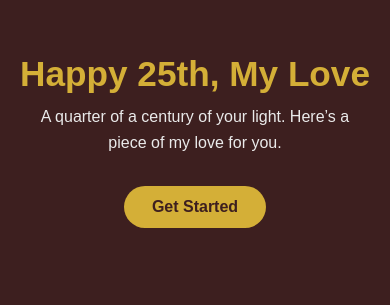
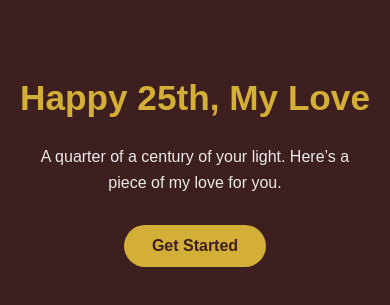
Before and after one commit to Sheismae06/Dy-s-Quarter-Life, a plain HTML site: page index.html in a window 390 px wide. Shown: the part 281-586 px from the top of the page. Drawn offline with Linux system fonts and the light colour scheme.

Commit message:
Update style.css

```diff
--- a/style.css
+++ b/style.css
@@ -1,17 +1,25 @@
-/* Reset */
-* {
-  margin: 0;
-  padding: 0;
-  box-sizing: border-box;
+/* Colors */
+:root {
+  --dark-charcoal: #1F1F1F;
+  --cream-gold: #C2B280;
+  --maroon-bg: #3D1F1F;
 }
 
 /* Body */
 body {
-  background-color: #3D1F1F;
+  background-color: var(--maroon-bg);
   color: #EAEAEA;
   font-family: 'Poppins', sans-serif;
   overflow-x: hidden;
-  font-size: 0.88rem; /* Smaller base size */
+  margin: 0;
+  padding: 0;
+  animation: fadeInPage 1s ease forwards;
+}
+
+/* Fade-in animation on page load */
+@keyframes fadeInPage {
+  from { opacity: 0; transform: translateY(10px); }
+  to { opacity: 1; transform: translateY(0); }
 }
 
 /* Navbar */
@@ -19,124 +27,85 @@ body {
   position: fixed;
   top: 0;
   width: 100%;
-  background-color: #1F1F1F;
+  background-color: var(--dark-charcoal);
   display: flex;
+  align-items: center;
   justify-content: space-between;
-  align-items: center;
-  padding: 8px 16px;
+  padding: 10px 20px;
   z-index: 999;
+  box-shadow: 0 1px 6px rgba(0,0,0,0.4);
+  user-select: none;
+  animation: fadeInPage 1s ease forwards;
 }
 
-.navbar .back-btn,
-.navbar .music-toggle {
-  width: 22px;
-  height: 22px;
+/* Navbar Icons */
+.navbar svg {
+  width: 24px;
+  height: 24px;
   cursor: pointer;
-  fill: white;
-  transition: transform 0.3s ease, fill 0.3s ease;
+  fill: var(--cream-gold);
+  transition: transform 0.2s ease, opacity 0.2s ease;
+  user-select: none;
 }
 
-.navbar .back-btn:hover,
-.navbar .music-toggle:hover {
-  fill: #C2A14D;
-  transform: scale(1.05);
+.navbar svg:hover {
+  transform: scale(1.1);
+  opacity: 0.85;
 }
 
-/* Music ON/OFF Styles */
-.music-on {
-  fill: #C2A14D;
-  animation: pulse 1.5s infinite ease-in-out;
+.navbar svg:active {
+  transform: scale(0.95);
+  opacity: 0.7;
 }
 
-.music-off {
-  fill: white;
-  position: relative;
+/* Titles */
+h1, h2, h3 {
+  color: var(--cream-gold);
+  font-weight: 600;
+  margin-bottom: 20px;
+  font-size: smaller; /* smaller but readable */
+  animation: fadeInPage 1s ease forwards;
 }
 
-.music-off::after {
-  content: '';
-  position: absolute;
-  width: 2px;
-  height: 100%;
-  background: #C2A14D;
-  transform: rotate(-45deg);
-  top: 0;
-  left: 50%;
+/* Paragraphs */
+p {
+  font-size: 0.9rem;
+  line-height: 1.6;
+  color: #EAEAEA;
+  margin-bottom: 15px;
+  animation: fadeInPage 1s ease forwards;
 }
 
-/* Pulse Effect */
-@keyframes pulse {
-  0% { transform: scale(1); opacity: 1; }
-  50% { transform: scale(1.05); opacity: 0.85; }
-  100% { transform: scale(1); opacity: 1; }
+/* Buttons */
+button, .btn-start, .btn {
+  background-color: var(--cream-gold);
+  color: var(--maroon-bg);
+  font-weight: 600;
+  border: none;
+  border-radius: 30px;
+  padding: 10px 24px;
+  font-size: 0.9rem;
+  cursor: pointer;
+  transition: background-color 0.3s ease, transform 0.15s ease;
+  animation: fadeInPage 1s ease forwards;
 }
 
-/* Centered Layout for Main Page */
-.center-screen {
-  display: flex;
-  flex-direction: column;
-  justify-content: center;
-  align-items: center;
-  min-height: 100vh;
-  padding: 20px;
-  text-align: center;
+button:hover, .btn:hover {
+  background-color: #afa36d; /* slightly darker cream gold */
 }
 
-/* Title */
-h1 {
-  font-size: 1.6rem;
-  color: #C2A14D;
-  margin-bottom: 10px;
+button:active, .btn:active {
+  transform: scale(0.95);
 }
 
-/* Paragraph */
-p {
-  max-width: 700px;
-  font-size: 0.88rem;
-  line-height: 1.5;
-  margin-bottom: 25px;
-  padding: 0 10px;
-}
-
-/* Button */
-.btn-start {
-  background-color: #C2A14D;
-  color: #3D1F1F;
-  padding: 10px 22px;
-  font-size: 0.88rem;
-  border: none;
-  border-radius: 30px;
-  cursor: pointer;
-  transition: background 0.3s ease;
-  font-weight: 600;
-}
-
-.btn-start:hover {
-  background-color: #b4933c;
-}
-
-/* Responsive Adjustments */
+/* Responsive font sizing - smaller on mobile */
 @media (max-width: 600px) {
-  h1 {
-    font-size: 1.3rem;
+  h1, h2 {
+    font-size: 1.2rem;
   }
 
-  p {
-    font-size: 0.85rem;
-  }
-
-  .btn-start {
+  button, .btn {
     font-size: 0.85rem;
     padding: 8px 20px;
   }
-
-  .navbar {
-    padding: 6px 12px;
-  }
-
-  .navbar .back-btn,
-  .navbar .music-toggle {
-    width: 20px;
-    height: 20px;
-  }
 }
```
